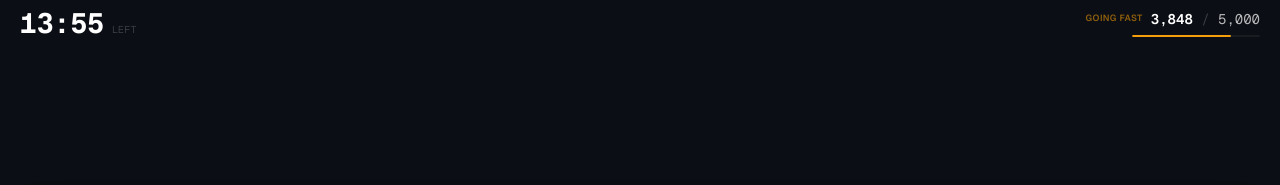
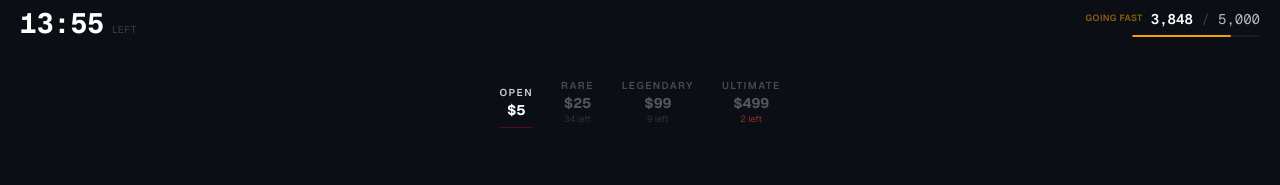
Before and after one commit to roham/tst-prototypes, a Next.js app: page /supreme/bam in a window 1280 px wide. Shown: the part 428-613 px from the top of the page. Built offline with nearby package versions, Linux system fonts and the light colour scheme.

Commit message:
v0.14: supreme — rarity tier selector: minimal horizontal picker with underline indicator, dynamic price in CTA, tier label in W screen

```diff
--- a/app/supreme/[momentId]/page.tsx
+++ b/app/supreme/[momentId]/page.tsx
@@ -148,11 +148,13 @@ function WScreen({
   moment,
   editionNumber,
   purchaseTime,
+  tierName,
   onReset,
 }: {
   moment: Moment;
   editionNumber: number;
   purchaseTime: number | null;
+  tierName: string;
   onReset: () => void;
 }) {
   const [show, setShow] = useState(false);
@@ -276,6 +278,14 @@ function WScreen({
 
           {/* Edition serial — luxury serial number treatment */}
           <div className="mt-6 flex flex-col items-center">
+            {tierName !== 'Open' && (
+              <span
+                className="text-[9px] font-bold uppercase tracking-[0.3em] mb-2"
+                style={{ color: moment.teamColors.primary }}
+              >
+                {tierName} Edition
+              </span>
+            )}
             <div className="flex items-baseline gap-2">
               <span
                 className="text-[32px] font-mono font-bold tabular-nums tracking-tight"
@@ -341,6 +351,7 @@ export default function SupremePage() {
   const { state: viewPhase, editionNumber, purchaseTime, purchase, reset } = usePrototypeState(momentId);
 
   const watching = useSocialProof(moment ? 30 + moment.editionsClaimed % 40 : 30);
+  const [selectedTierIdx, setSelectedTierIdx] = useState(0);
 
   // Derive drop phase from countdown
   const dropPhase = derivePhase(countdown.totalSeconds);
@@ -360,6 +371,7 @@ export default function SupremePage() {
     );
   }
 
+  const selectedTier = moment.rarityTiers[selectedTierIdx];
   const progressPct = ((claimed / moment.editionSize) * 100).toFixed(1);
   const remaining = moment.editionSize - claimed;
 
@@ -374,6 +386,7 @@ export default function SupremePage() {
         moment={moment}
         editionNumber={editionNumber ?? moment.editionsClaimed + 1}
         purchaseTime={purchaseTime}
+        tierName={selectedTier.tier}
         onReset={reset}
       />
     );
@@ -384,7 +397,7 @@ export default function SupremePage() {
   const isEnded = dropPhase === 'ENDED';
 
   let buttonBg = '#00E5A0';
-  let buttonText = `OWN THIS MOMENT — $${moment.price}`;
+  let buttonText = `OWN THIS MOMENT — $${selectedTier.price}`;
   let buttonTextColor = '#0B0E14';
   let buttonAnimation = '';
 
@@ -398,7 +411,7 @@ export default function SupremePage() {
     buttonTextColor = '#6B7A99';
   } else if (dropPhase === 'CRITICAL') {
     buttonBg = '#EF4444';
-    buttonText = `OWN THIS MOMENT — $${moment.price}`;
+    buttonText = `OWN THIS MOMENT — $${selectedTier.price}`;
     buttonTextColor = '#FFFFFF';
     buttonAnimation = 'animate-urgency-fast';
   } else if (dropPhase === 'CLOSING') {
@@ -580,6 +593,57 @@ export default function SupremePage() {
         </div>
       </div>
 
+      {/* ============================================================= */}
+      {/* RARITY TIERS — minimal horizontal selector */}
+      {/* ============================================================= */}
+      <div className="px-5 mt-3 supreme-info-enter">
+        <div className="flex items-center justify-center gap-1">
+          {moment.rarityTiers.map((tier, idx) => {
+            const isSelected = idx === selectedTierIdx;
+            const isLow = tier.remaining <= 5;
+            return (
+              <button
+                key={tier.tier}
+                onClick={() => setSelectedTierIdx(idx)}
+                className="relative px-3 py-2 text-center transition-all duration-200"
+              >
+                <span
+                  className={`block text-[10px] uppercase tracking-[0.15em] font-semibold transition-colors duration-200 ${
+                    isSelected ? 'text-white/80' : 'text-white/25'
+                  }`}
+                >
+                  {tier.tier}
+                </span>
+                <span
+                  className={`block text-sm font-bold tabular-nums transition-colors duration-200 ${
+                    isSelected ? 'text-white' : 'text-white/30'
+                  }`}
+                >
+                  ${tier.price}
+                </span>
+                {tier.tier !== 'Open' && (
+                  <span
+                    className={`block text-[9px] tabular-nums transition-colors duration-200 ${
+                      isLow ? 'text-[#EF4444]/60' : isSelected ? 'text-white/25' : 'text-white/15'
+                    }`}
+                  >
+                    {tier.remaining} left
+                  </span>
+                )}
+                {/* Underline indicator */}
+                <div
+                  className="absolute bottom-0 left-3 right-3 h-[1px] transition-all duration-200"
+                  style={{
+                    backgroundColor: isSelected ? moment.teamColors.primary : 'transparent',
+                    opacity: isSelected ? 0.6 : 0,
+                  }}
+                />
+              </button>
+            );
+          })}
+        </div>
+      </div>
+
       {/* Spacer pushes button to bottom */}
       <div className="flex-1" />
 
```
